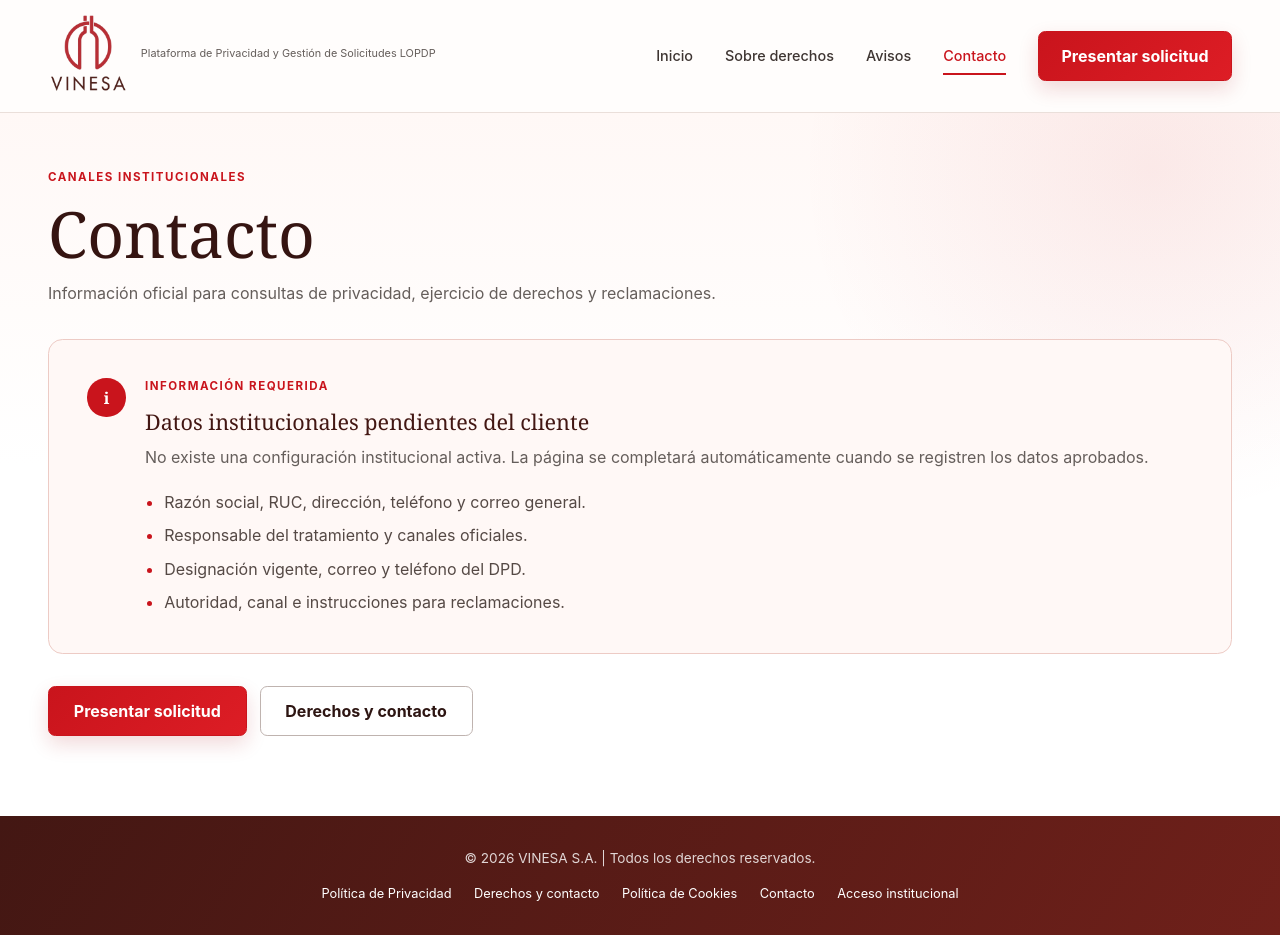
After one commit to xacq/gpc-lopdp-platform, a Django app: page /contacto/ in a window 1280 px wide. The commit adds this page. Run offline with Django 5.2, Linux system fonts and the light colour scheme; data that the repository does not hold is empty; parts of the project's set-up code (start-up, migrations or seed data) failed here and were passed over; some libraries are stand-ins or nearby versions.

Commit message:
feat: add public information pages

```diff
--- a/apps/core/urls.py
+++ b/apps/core/urls.py
@@ -1,6 +1,6 @@
 from django.urls import path
 
-from apps.core.views import home
+from apps.core.views import contact, home, rights
 
 
 app_name = "core"
@@ -8,4 +8,6 @@ app_name = "core"
 
 urlpatterns = [
     path("", home, name="home"),
+    path("derechos/", rights, name="rights"),
+    path("contacto/", contact, name="contact"),
 ]
--- a/apps/core/views.py
+++ b/apps/core/views.py
@@ -1,7 +1,32 @@
 from django.shortcuts import render
 from django.views.decorators.http import require_GET
+
+from apps.legal_content.models import RightCatalog
+from apps.organization.models import SystemSetting
 
 
 @require_GET
 def home(request):
     return render(request, "core/home.html")
+
+
+@require_GET
+def rights(request):
+    return render(
+        request,
+        "core/rights.html",
+        {
+            "rights": RightCatalog.objects.filter(is_active=True).order_by(
+                "code"
+            ),
+        },
+    )
+
+
+@require_GET
+def contact(request):
+    return render(
+        request,
+        "core/contact.html",
+        {"settings": SystemSetting.objects.first()},
+    )
--- a/apps/legal_content/urls.py
+++ b/apps/legal_content/urls.py
@@ -1,11 +1,12 @@
 from django.urls import path
 
-from apps.legal_content.views import public_legal_document
+from apps.legal_content.views import public_legal_document, public_legal_index
 
 
 app_name = "legal_content"
 
 
 urlpatterns = [
+    path("", public_legal_index, name="public_index"),
     path("<slug:document_key>/", public_legal_document, name="public_document"),
 ]
--- a/static/css/app.css
+++ b/static/css/app.css
@@ -708,6 +708,103 @@ body {
 .legal-document__empty h2 { margin: 0 0 0.35rem; font-size: 1rem; }
 .legal-document__empty p { margin: 0; color: var(--vinesa-muted); font-size: 0.88rem; }
 
+/* Public information, notices and contact pages */
+.information-page {
+    min-height: 40rem;
+    padding-block: 3.5rem 5rem;
+    background:
+        radial-gradient(circle at 90% 8%, rgb(197 21 29 / 7%), transparent 22rem),
+        linear-gradient(180deg, #fff8f6, #fff 22rem);
+}
+.information-page__inner { display: grid; gap: 2rem; }
+.information-hero { max-width: 52rem; }
+.information-hero h1 {
+    margin: 0 0 0.8rem;
+    color: #351411;
+    font-family: Georgia, "Times New Roman", serif;
+    font-size: clamp(2.35rem, 5vw, 4rem);
+    font-weight: 500;
+    line-height: 1.05;
+}
+.information-hero > p:last-child { margin: 0; color: var(--vinesa-muted); font-size: 1rem; line-height: 1.7; }
+.information-grid,
+.notice-grid,
+.contact-grid { display: grid; grid-template-columns: repeat(2, minmax(0, 1fr)); gap: 1.2rem; }
+.information-card,
+.notice-card,
+.contact-card {
+    position: relative;
+    padding: clamp(1.35rem, 3vw, 2rem);
+    border: 1px solid var(--vinesa-line);
+    border-radius: 0.85rem;
+    background: rgb(255 255 255 / 94%);
+    box-shadow: 0 0.7rem 2rem rgb(70 27 22 / 5%);
+}
+.information-card__number { display: block; margin-bottom: 1.2rem; color: #d9a8a3; font-family: Georgia, serif; font-size: 2rem; }
+.information-card h2,
+.notice-card h2,
+.contact-card h2,
+.process-panel h2,
+.pending-content h2,
+.client-requirements h2 {
+    margin: 0 0 0.55rem;
+    color: #431713;
+    font-family: Georgia, "Times New Roman", serif;
+    font-size: 1.35rem;
+    font-weight: 500;
+}
+.information-card p,
+.notice-card > p:not(.section-kicker),
+.contact-card > p:not(.section-kicker) { margin: 0; color: var(--vinesa-muted); line-height: 1.65; }
+.information-card small,
+.notice-card small { display: block; margin-top: 1rem; color: #7b706c; font-size: 0.76rem; }
+.pending-content {
+    display: flex;
+    align-items: flex-start;
+    gap: 1.2rem;
+    padding: clamp(1.5rem, 4vw, 2.4rem);
+    border: 1px solid #edcbc5;
+    border-radius: 0.9rem;
+    background: #fff8f6;
+}
+.pending-content__icon { display: grid; width: 2.4rem; height: 2.4rem; flex: 0 0 auto; border-radius: 50%; background: var(--vinesa-red); color: #fff; font-family: Georgia, serif; font-weight: 700; place-items: center; }
+.pending-content p:not(.section-kicker) { margin: 0; color: var(--vinesa-muted); line-height: 1.65; }
+.requirement-list { display: grid; gap: 0.6rem; margin: 1.2rem 0 0; padding-left: 1.2rem; color: #554945; }
+.requirement-list li::marker { color: var(--vinesa-red); }
+.process-panel { display: grid; grid-template-columns: repeat(3, 1fr); border: 1px solid var(--vinesa-line); border-radius: 0.9rem; background: #fff; }
+.process-panel > div { padding: 1.6rem; border-right: 1px solid var(--vinesa-line); }
+.process-panel > div:last-child { border-right: 0; }
+.process-panel span { display: grid; width: 2rem; height: 2rem; margin-bottom: 1rem; border-radius: 50%; background: var(--vinesa-red); color: #fff; font-weight: 700; place-items: center; }
+.process-panel p { margin: 0; color: var(--vinesa-muted); font-size: 0.85rem; line-height: 1.55; }
+.information-actions { display: flex; flex-wrap: wrap; gap: 0.8rem; }
+.notice-card { display: flex; min-height: 17rem; flex-direction: column; }
+.notice-card__status { position: absolute; top: 1.25rem; right: 1.25rem; padding: 0.35rem 0.6rem; border-radius: 2rem; background: #f3efed; color: #756a66; font-size: 0.68rem; font-weight: 750; text-transform: uppercase; }
+.notice-card__status--published { background: #e8f5ea; color: #176329; }
+.notice-card h2 { max-width: calc(100% - 5.5rem); }
+.notice-card a { margin-top: auto; padding-top: 1.4rem; color: var(--vinesa-red); font-size: 0.82rem; font-weight: 700; text-decoration: none; }
+.contact-card dl { display: grid; gap: 0.85rem; margin: 1.2rem 0 0; }
+.contact-card dl > div { display: grid; gap: 0.15rem; }
+.contact-card dt { color: #897d78; font-size: 0.68rem; text-transform: uppercase; }
+.contact-card dd { margin: 0; color: #403633; overflow-wrap: anywhere; }
+.contact-card a { color: var(--vinesa-red-dark); }
+.contact-card__pending { padding: 0.9rem; border-radius: 0.5rem; background: #fff6f3; font-size: 0.84rem; }
+.contact-card__link { display: inline-block; margin-top: 1rem; color: var(--vinesa-red) !important; font-weight: 700; text-decoration: none; }
+.client-requirements { margin-top: 1.5rem; padding: 1.5rem; border: 1px dashed #dca8a3; border-radius: 0.7rem; background: #fffdfc; }
+
+@media (max-width: 767.98px) {
+    .information-grid,
+    .notice-grid,
+    .contact-grid { grid-template-columns: 1fr; }
+    .process-panel { grid-template-columns: 1fr; }
+    .process-panel > div { border-right: 0; border-bottom: 1px solid var(--vinesa-line); }
+    .process-panel > div:last-child { border-bottom: 0; }
+}
+
+@media (max-width: 479.98px) {
+    .pending-content { flex-direction: column; }
+    .information-actions .button { width: 100%; }
+}
+
 /* Institutional authentication */
 .auth-page { min-height: 100vh; margin: 0; background: #fbf4f1; color: var(--vinesa-ink); font-family: Inter, "Segoe UI", Arial, sans-serif; }
 .auth-layout {
--- /dev/null
+++ b/templates/core/contact.html
@@ -0,0 +1,74 @@
+{% extends "public_base.html" %}
+{% block title %}Contacto{% endblock %}
+{% block body_class %}public-information-page{% endblock %}
+{% block content %}
+<div class="information-page">
+    <div class="public-container information-page__inner">
+        <header class="information-hero">
+            <p class="section-kicker">Canales institucionales</p>
+            <h1>Contacto</h1>
+            <p>Información oficial para consultas de privacidad, ejercicio de derechos y reclamaciones.</p>
+        </header>
+
+        {% if settings %}
+            <section class="contact-grid">
+                <article class="contact-card">
+                    <p class="section-kicker">Contacto general</p>
+                    <h2>{{ settings.trade_name|default:settings.legal_name }}</h2>
+                    <dl>
+                        <div><dt>Correo</dt><dd><a href="mailto:{{ settings.contact_email }}">{{ settings.contact_email }}</a></dd></div>
+                        {% if settings.phone %}<div><dt>Teléfono</dt><dd>{{ settings.phone }}</dd></div>{% endif %}
+                        {% if settings.address %}<div><dt>Dirección</dt><dd>{{ settings.address }}</dd></div>{% endif %}
+                    </dl>
+                </article>
+                <article class="contact-card">
+                    <p class="section-kicker">Responsable del tratamiento</p>
+                    {% if settings.controller_name or settings.controller_email or settings.controller_phone %}
+                        <h2>{{ settings.controller_name|default:"Canal del responsable" }}</h2>
+                        <dl>
+                            {% if settings.controller_email %}<div><dt>Correo</dt><dd><a href="mailto:{{ settings.controller_email }}">{{ settings.controller_email }}</a></dd></div>{% endif %}
+                            {% if settings.controller_phone %}<div><dt>Teléfono</dt><dd>{{ settings.controller_phone }}</dd></div>{% endif %}
+                        </dl>
+                    {% else %}<p class="contact-card__pending">Nombre, correo y teléfono pendientes de confirmación.</p>{% endif %}
+                </article>
+                <article class="contact-card">
+                    <p class="section-kicker">Delegado de Protección de Datos</p>
+                    {% if settings.dpd_name or settings.dpd_email or settings.dpd_phone %}
+                        <h2>{{ settings.dpd_name|default:"Canal del DPD" }}</h2>
+                        <dl>
+                            {% if settings.dpd_email %}<div><dt>Correo</dt><dd><a href="mailto:{{ settings.dpd_email }}">{{ settings.dpd_email }}</a></dd></div>{% endif %}
+                            {% if settings.dpd_phone %}<div><dt>Teléfono</dt><dd>{{ settings.dpd_phone }}</dd></div>{% endif %}
+                        </dl>
+                    {% else %}<p class="contact-card__pending">Designación vigente y canales oficiales pendientes de confirmación.</p>{% endif %}
+                </article>
+                <article class="contact-card">
+                    <p class="section-kicker">Reclamaciones</p>
+                    <h2>{{ settings.complaint_authority_name }}</h2>
+                    {% if settings.complaint_instructions %}<p>{{ settings.complaint_instructions }}</p>{% endif %}
+                    {% if settings.complaint_channel_url %}<a class="contact-card__link" href="{{ settings.complaint_channel_url }}" rel="noopener">Consultar canal oficial <span aria-hidden="true">→</span></a>{% else %}<p class="contact-card__pending">Canal e instrucciones pendientes de confirmación.</p>{% endif %}
+                </article>
+            </section>
+        {% else %}
+            <section class="pending-content" role="status">
+                <div class="pending-content__icon" aria-hidden="true">i</div>
+                <div>
+                    <p class="section-kicker">Información requerida</p>
+                    <h2>Datos institucionales pendientes del cliente</h2>
+                    <p>No existe una configuración institucional activa. La página se completará automáticamente cuando se registren los datos aprobados.</p>
+                    <ul class="requirement-list">
+                        <li>Razón social, RUC, dirección, teléfono y correo general.</li>
+                        <li>Responsable del tratamiento y canales oficiales.</li>
+                        <li>Designación vigente, correo y teléfono del DPD.</li>
+                        <li>Autoridad, canal e instrucciones para reclamaciones.</li>
+                    </ul>
+                </div>
+            </section>
+        {% endif %}
+
+        <div class="information-actions">
+            <a class="button button--primary" href="{% url 'cases:public_request_create' %}">Presentar solicitud</a>
+            <a class="button button--secondary" href="{% url 'legal_content:public_document' 'derechos' %}">Derechos y contacto</a>
+        </div>
+    </div>
+</div>
+{% endblock %}
--- a/templates/core/home.html
+++ b/templates/core/home.html
@@ -10,7 +10,7 @@
             <p class="hero__lead">Solicita el ejercicio de tus derechos de protección y conoce nuestras políticas de forma segura y confidencial.</p>
             <div class="hero__actions">
                 <a class="button button--primary" href="{% url 'cases:public_request_create' %}">Presentar solicitud</a>
-                <a class="button button--secondary" href="#derechos">Conocer más</a>
+                <a class="button button--secondary" href="{% url 'core:rights' %}">Conocer más</a>
             </div>
         </div>
         <div class="hero__visual" aria-hidden="true">
@@ -52,6 +52,7 @@
         </div>
         <div class="rights-section__closing">
             <p>Ejércelos de manera sencilla, segura y confidencial.</p>
+            <a href="{% url 'core:rights' %}">Conocer todos los derechos <span aria-hidden="true">→</span></a>
             <a href="{% url 'cases:public_tracking' %}">Consultar una solicitud <span aria-hidden="true">→</span></a>
         </div>
     </div>
--- a/templates/public_base.html
+++ b/templates/public_base.html
@@ -21,10 +21,10 @@
                 <span></span><span></span><span></span>
             </button>
             <nav class="collapse public-nav" id="publicNavigation" aria-label="Navegación pública">
-                <a class="public-nav__link public-nav__link--active" href="{% url 'core:home' %}">Inicio</a>
-                <a class="public-nav__link" href="{% url 'core:home' %}#derechos">Sobre derechos</a>
-                <a class="public-nav__link" href="{% url 'core:home' %}#avisos">Avisos</a>
-                <a class="public-nav__link" href="{% url 'core:home' %}#contacto">Contacto</a>
+                <a class="public-nav__link{% if request.resolver_match.url_name == 'home' %} public-nav__link--active{% endif %}" href="{% url 'core:home' %}">Inicio</a>
+                <a class="public-nav__link{% if request.resolver_match.url_name == 'rights' %} public-nav__link--active{% endif %}" href="{% url 'core:rights' %}">Sobre derechos</a>
+                <a class="public-nav__link{% if request.resolver_match.namespace == 'legal_content' %} public-nav__link--active{% endif %}" href="{% url 'legal_content:public_index' %}">Avisos</a>
+                <a class="public-nav__link{% if request.resolver_match.url_name == 'contact' %} public-nav__link--active{% endif %}" href="{% url 'core:contact' %}">Contacto</a>
                 <a class="button button--primary public-nav__cta" href="{% url 'cases:public_request_create' %}">Presentar solicitud</a>
             </nav>
         </div>
@@ -32,13 +32,14 @@
 
     <main id="contenido">{% block content %}{% endblock %}</main>
 
-    <footer class="public-footer" id="contacto">
+    <footer class="public-footer">
         <div class="public-container public-footer__inner">
             <p>© {% now "Y" %} VINESA S.A. <span aria-hidden="true">|</span> Todos los derechos reservados.</p>
-            <nav class="public-footer__links" aria-label="Enlaces legales" id="avisos">
+            <nav class="public-footer__links" aria-label="Enlaces legales">
                 <a href="{% url 'legal_content:public_document' 'privacidad' %}">Política de Privacidad</a>
                 <a href="{% url 'legal_content:public_document' 'derechos' %}">Derechos y contacto</a>
                 <a href="{% url 'legal_content:public_document' 'cookies' %}">Política de Cookies</a>
+                <a href="{% url 'core:contact' %}">Contacto</a>
                 <a href="{% url 'accounts:login' %}">Acceso institucional</a>
             </nav>
         </div>
```
Also changed, not shown: apps/core/tests/test_public_home.py (+68 -1 lines), apps/legal_content/tests_public_views.py (+48 -1 lines), apps/legal_content/views.py (+115 -8 lines), templates/core/rights.html (added, +52 -0 lines), templates/legal_content/public_document.html (+8 -2 lines), templates/legal_content/public_index.html (added, +27 -0 lines).
